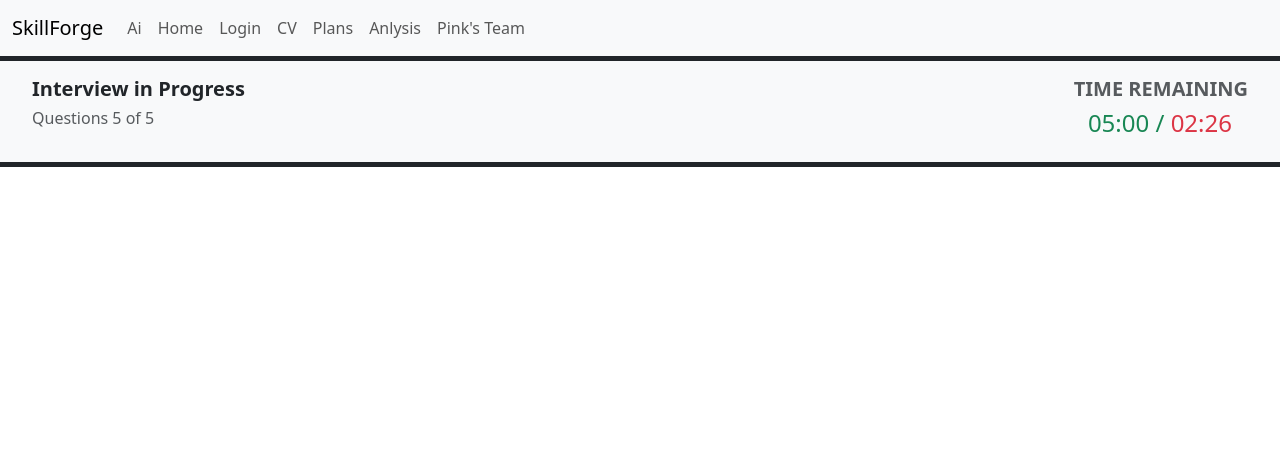
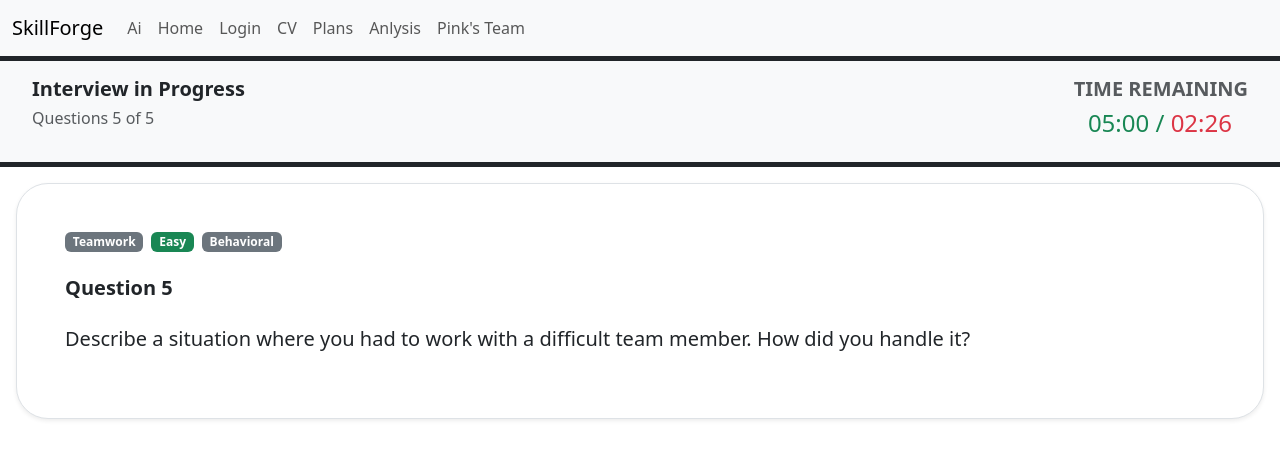
Before and after one commit to ahmadessawii06/skillforge, a React (Vite) app: page /ai in a window 1280 px wide. Shown: the top 458 px of the page. Built offline with nearby package versions, Linux system fonts and the light colour scheme.

Commit message:
upload ai-question-in-ai-page

```diff
--- /dev/null
+++ b/src/components/AI/Ai_Question.tsx
@@ -0,0 +1,18 @@
+export function Ai_Question() {
+  return (
+    <div className="bg-white rounded-5 shadow-sm border p-4 p-xl-5 m-3">
+      <div className="d-flex gap-2 mb-4 flex-wrap">
+        <span className="badge bg-secondary">Teamwork</span>
+        <span className="badge bg-success">Easy</span>
+        <span className="badge bg-secondary">Behavioral</span>
+      </div>
+
+      <h2 className="h5 fw-bold mb-4">Question 5</h2>
+
+      <p className="fs-5">
+        Describe a situation where you had to work with a difficult team member.
+        How did you handle it?
+      </p>
+    </div>
+  );
+}
--- a/src/pages/Ai.tsx
+++ b/src/pages/Ai.tsx
@@ -1,11 +1,11 @@
-import React from 'react';
-import { Ai_Header } from '../components/AI/Ai_Header';
-
-
+import React from "react";
+import { Ai_Header } from "../components/AI/Ai_Header";
+import {Ai_Question}  from "../components/AI/Ai_Question";
 export default function Ai() {
-    return (
-
-            <Ai_Header />
-
-    );
+  return (
+    <>
+      <Ai_Header />
+      <Ai_Question />
+    </>
+  );
 }
--- a/src/styles.css
+++ b/src/styles.css
@@ -0,0 +1,3 @@
+.bg-gray{
+    background-color: gray;
+}
```
Also changed, not shown: src/HTML/Ahmad/helper/Ai_Answer.tsx (deleted), src/HTML/Ahmad/helper/Ai_Overview.tsx (deleted), src/HTML/Ahmad/helper/Ai_Question.tsx (deleted), src/HTML/Ahmad/helper/Ai_Stats.tsx (deleted).
